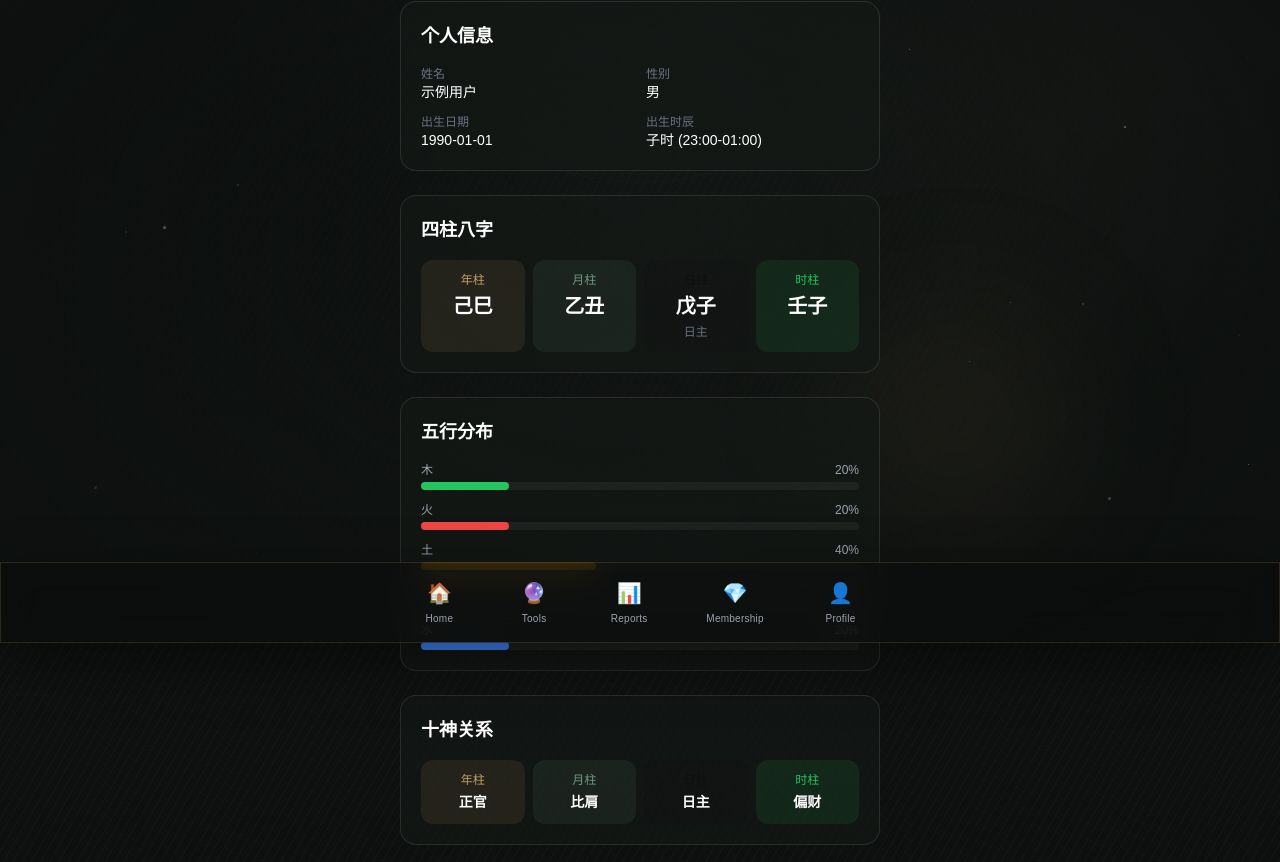
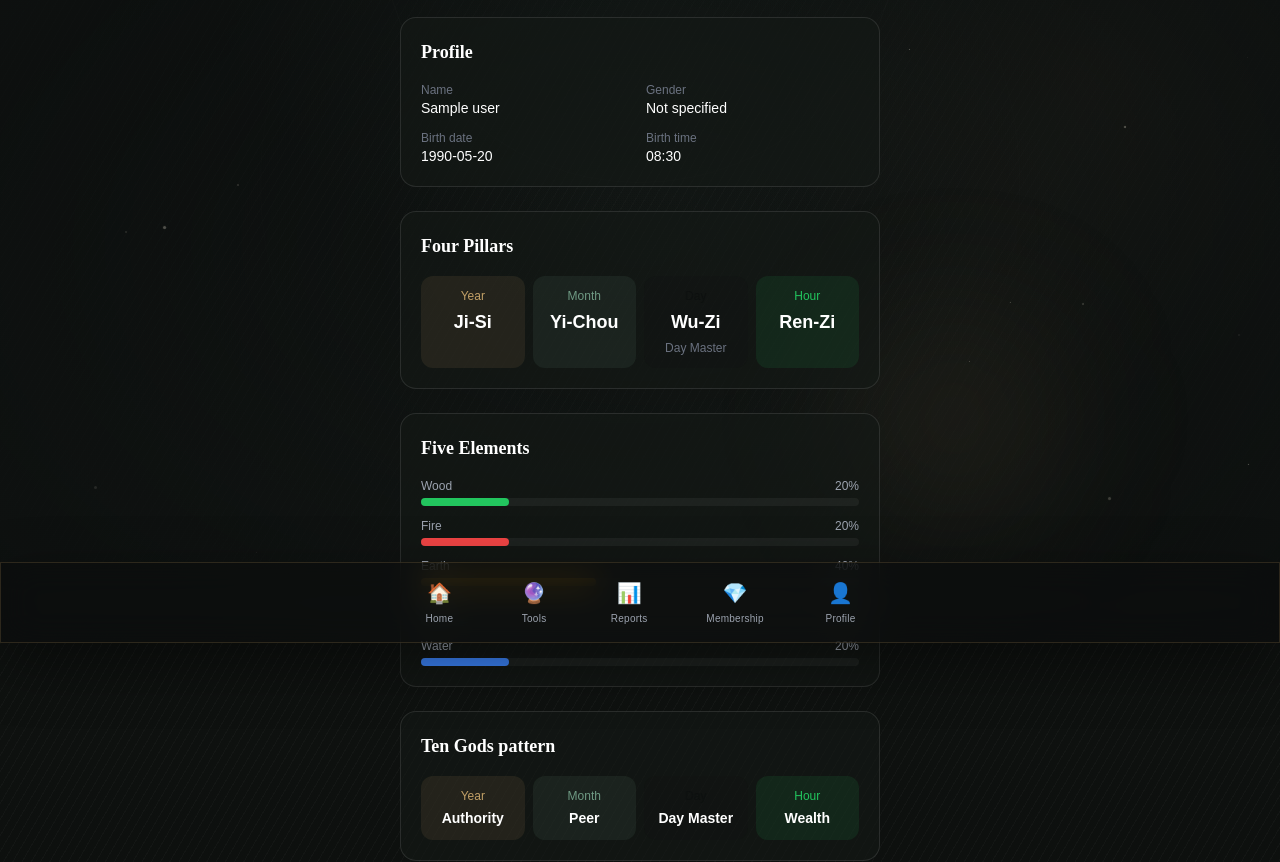
Before and after one commit to jinweijun999-lang/yishun, a Next.js app: page /tools/sample in a window 1280 px wide. Shown: the part 157-1019 px from the top of the page. Built offline with nearby package versions, Linux system fonts and the light colour scheme; no server answers.

Commit message:
fix: resolve UX P0 validation and sample localization

```diff
--- a/app/reading/start/page.tsx
+++ b/app/reading/start/page.tsx
@@ -214,7 +214,7 @@ export default function ReadingStartPage() {
                         type="text"
                         inputMode="numeric"
                         autoComplete="bday"
-                        pattern="\\d{4}-\\d{2}-\\d{2}"
+                        pattern="\d{4}-\d{2}-\d{2}"
                         placeholder="YYYY-MM-DD"
                         aria-describedby="birth-date-format"
                         value={birthDate}
@@ -229,7 +229,7 @@ export default function ReadingStartPage() {
                         disabled={!birthTimeKnown}
                         type="text"
                         inputMode="numeric"
-                        pattern="([01]\\d|2[0-3]):[0-5]\\d"
+                        pattern="([01]\d|2[0-3]):[0-5]\d"
                         placeholder="HH:MM"
                         aria-describedby="birth-time-format"
                         value={birthTime}
--- a/app/tools/sample/page.tsx
+++ b/app/tools/sample/page.tsx
@@ -1,219 +1,163 @@
 "use client";
 
-import { useEffect, useState } from "react";
 import { useRouter } from "next/navigation";
 import Background from "../../components/Background";
 import Navigation from "../../components/Navigation";
 import LanguageSwitcher from "../../components/LanguageSwitcher";
 
+const sampleData = {
+  name: "Sample user",
+  birthDate: "1990-05-20",
+  birthTime: "08:30",
+  gender: "Not specified",
+  pillars: {
+    year: "Ji-Si",
+    month: "Yi-Chou",
+    day: "Wu-Zi",
+    hour: "Ren-Zi",
+  },
+  elements: [
+    { label: "Wood", value: 20, color: "bg-green-500" },
+    { label: "Fire", value: 20, color: "bg-red-500" },
+    { label: "Earth", value: 40, color: "bg-yellow-600" },
+    { label: "Metal", value: 0, color: "bg-gray-400" },
+    { label: "Water", value: 20, color: "bg-blue-500" },
+  ],
+  tenGods: {
+    year: "Authority",
+    month: "Peer",
+    day: "Day Master",
+    hour: "Wealth",
+  },
+};
+
+const pillarLabels = ["Year", "Month", "Day", "Hour"] as const;
+
 export default function SamplePage() {
   const router = useRouter();
-  const handleBack = () => { router.back(); };
-
-  // Sample data for demonstration
-  const sampleData = {
-    name: "示例用户",
-    birthDate: "1990-01-01",
-    birthTime: "子时 (23:00-01:00)",
-    gender: "男",
-    bazi: {
-      year: "己巳",
-      month: "乙丑",
-      day: "戊子",
-      hour: "壬子",
-    },
-    wuxing: {
-      year: "土火",
-      month: "木土",
-      day: "土水",
-      hour: "水水",
-    },
-    tenGods: {
-      year: "正官",
-      month: "比肩",
-      day: "日主",
-      hour: "偏财",
-    },
-  };
 
   return (
     <>
       <Background />
       <main className="relative z-10 min-h-screen pb-24">
-        {/* Header */}
         <header className="sticky top-0 z-40 glass border-b border-white/10 px-4 py-3">
           <div className="max-w-lg mx-auto flex items-center justify-between">
             <div className="flex items-center gap-2">
               <button
-                onClick={handleBack}
+                onClick={() => router.back()}
                 className="text-gray-400 hover:text-white transition-colors p-1"
-                aria-label="返回"
+                aria-label="Go back"
               >
                 ←
               </button>
-              <span className="text-xl" role="img" aria-label="示例">🔮</span>
-              <h1 className="text-lg font-heading font-bold text-white">
-                示例命盘
-              </h1>
+              <span className="text-xl" role="img" aria-label="Sample chart">🔮</span>
+              <h1 className="text-lg font-heading font-bold text-white">Sample reading</h1>
             </div>
             <LanguageSwitcher />
           </div>
         </header>
 
-        {/* Main Content */}
         <div className="max-w-lg mx-auto px-4 py-6 space-y-6">
-          {/* Notice */}
           <div className="rounded-2xl bg-accent/10 border border-accent/20 p-4">
             <p className="text-xs text-accent text-center">
-              📌 这是示例数据，仅供演示功能。输入你的真实出生信息即可查看专属命盘。
+              This is demo data for preview only. Add your real birth details to generate a personal daily signal.
             </p>
           </div>
 
-          {/* User Info */}
-          <div className="rounded-2xl bg-surface/60 border border-white/10 p-5">
-            <h2 className="text-lg font-heading font-bold text-white mb-4">
-              个人信息
+          <section className="rounded-2xl bg-surface/60 border border-white/10 p-5" aria-labelledby="sample-profile-heading">
+            <h2 id="sample-profile-heading" className="text-lg font-heading font-bold text-white mb-4">
+              Profile
             </h2>
             <div className="grid grid-cols-2 gap-3 text-sm">
               <div>
-                <p className="text-xs text-gray-500">姓名</p>
+                <p className="text-xs text-gray-500">Name</p>
                 <p className="text-white">{sampleData.name}</p>
               </div>
               <div>
-                <p className="text-xs text-gray-500">性别</p>
+                <p className="text-xs text-gray-500">Gender</p>
                 <p className="text-white">{sampleData.gender}</p>
               </div>
               <div>
-                <p className="text-xs text-gray-500">出生日期</p>
+                <p className="text-xs text-gray-500">Birth date</p>
                 <p className="text-white">{sampleData.birthDate}</p>
               </div>
               <div>
-                <p className="text-xs text-gray-500">出生时辰</p>
+                <p className="text-xs text-gray-500">Birth time</p>
                 <p className="text-white">{sampleData.birthTime}</p>
               </div>
             </div>
-          </div>
+          </section>
 
-          {/* Eight Characters */}
-          <div className="rounded-2xl bg-surface/60 border border-white/10 p-5">
-            <h2 className="text-lg font-heading font-bold text-white mb-4">
-              四柱八字
+          <section className="rounded-2xl bg-surface/60 border border-white/10 p-5" aria-labelledby="sample-pillars-heading">
+            <h2 id="sample-pillars-heading" className="text-lg font-heading font-bold text-white mb-4">
+              Four Pillars
             </h2>
             <div className="grid grid-cols-4 gap-2">
-              <div className="text-center p-3 rounded-xl bg-accent/10">
-                <p className="text-xs text-accent mb-1">年柱</p>
-                <p className="text-xl font-bold text-white">{sampleData.bazi.year}</p>
-              </div>
-              <div className="text-center p-3 rounded-xl bg-secondary/10">
-                <p className="text-xs text-secondary mb-1">月柱</p>
-                <p className="text-xl font-bold text-white">{sampleData.bazi.month}</p>
-              </div>
-              <div className="text-center p-3 rounded-xl bg-primary/10">
-                <p className="text-xs text-primary mb-1">日柱</p>
-                <p className="text-xl font-bold text-white">{sampleData.bazi.day}</p>
-                <p className="text-xs text-gray-500 mt-1">日主</p>
-              </div>
-              <div className="text-center p-3 rounded-xl bg-green-500/10">
-                <p className="text-xs text-green-500 mb-1">时柱</p>
-                <p className="text-xl font-bold text-white">{sampleData.bazi.hour}</p>
-              </div>
+              {pillarLabels.map((label, index) => {
+                const value = [sampleData.pillars.year, sampleData.pillars.month, sampleData.pillars.day, sampleData.pillars.hour][index];
+                const color = ["bg-accent/10", "bg-secondary/10", "bg-primary/10", "bg-green-500/10"][index];
+                const textColor = ["text-accent", "text-secondary", "text-primary", "text-green-500"][index];
+                return (
+                  <div key={label} className={`text-center p-3 rounded-xl ${color}`}>
+                    <p className={`text-xs mb-1 ${textColor}`}>{label}</p>
+                    <p className="text-lg font-bold text-white">{value}</p>
+                    {label === "Day" && <p className="text-xs text-gray-500 mt-1">Day Master</p>}
+                  </div>
+                );
+              })}
             </div>
-          </div>
+          </section>
 
-          {/* Five Elements */}
-          <div className="rounded-2xl bg-surface/60 border border-white/10 p-5">
-            <h2 className="text-lg font-heading font-bold text-white mb-4">
-              五行分布
+          <section className="rounded-2xl bg-surface/60 border border-white/10 p-5" aria-labelledby="sample-elements-heading">
+            <h2 id="sample-elements-heading" className="text-lg font-heading font-bold text-white mb-4">
+              Five Elements
             </h2>
             <div className="space-y-3">
-              <div>
-                <div className="flex justify-between text-xs mb-1">
-                  <span className="text-gray-400">木</span>
-                  <span className="text-gray-400">20%</span>
+              {sampleData.elements.map((element) => (
+                <div key={element.label}>
+                  <div className="flex justify-between text-xs mb-1">
+                    <span className="text-gray-400">{element.label}</span>
+                    <span className="text-gray-400">{element.value}%</span>
+                  </div>
+                  <div className="h-2 rounded-full bg-white/5">
+                    <div className={`h-2 rounded-full ${element.color}`} style={{ width: `${element.value}%` }} />
+                  </div>
                 </div>
-                <div className="h-2 rounded-full bg-white/5">
-                  <div className="h-2 rounded-full bg-green-500" style={{ width: "20%" }}></div>
-                </div>
-              </div>
-              <div>
-                <div className="flex justify-between text-xs mb-1">
-                  <span className="text-gray-400">火</span>
-                  <span className="text-gray-400">20%</span>
-                </div>
-                <div className="h-2 rounded-full bg-white/5">
-                  <div className="h-2 rounded-full bg-red-500" style={{ width: "20%" }}></div>
-                </div>
-              </div>
-              <div>
-                <div className="flex justify-between text-xs mb-1">
-                  <span className="text-gray-400">土</span>
-                  <span className="text-gray-400">40%</span>
-                </div>
-                <div className="h-2 rounded-full bg-white/5">
-                  <div className="h-2 rounded-full bg-yellow-600" style={{ width: "40%" }}></div>
-                </div>
-              </div>
-              <div>
-                <div className="flex justify-between text-xs mb-1">
-                  <span className="text-gray-400">金</span>
-                  <span className="text-gray-400">0%</span>
-                </div>
-                <div className="h-2 rounded-full bg-white/5">
-                  <div className="h-2 rounded-full bg-gray-400" style={{ width: "0%" }}></div>
-                </div>
-              </div>
-              <div>
-                <div className="flex justify-between text-xs mb-1">
-                  <span className="text-gray-400">水</span>
-                  <span className="text-gray-400">20%</span>
-                </div>
-                <div className="h-2 rounded-full bg-white/5">
-                  <div className="h-2 rounded-full bg-blue-500" style={{ width: "20%" }}></div>
-                </div>
-              </div>
+              ))}
             </div>
-          </div>
+          </section>
 
-          {/* Ten Gods */}
-          <div className="rounded-2xl bg-surface/60 border border-white/10 p-5">
-            <h2 className="text-lg font-heading font-bold text-white mb-4">
-              十神关系
+          <section className="rounded-2xl bg-surface/60 border border-white/10 p-5" aria-labelledby="sample-ten-gods-heading">
+            <h2 id="sample-ten-gods-heading" className="text-lg font-heading font-bold text-white mb-4">
+              Ten Gods pattern
             </h2>
             <div className="grid grid-cols-4 gap-2">
-              <div className="text-center p-3 rounded-xl bg-accent/10">
-                <p className="text-xs text-accent mb-1">年柱</p>
-                <p className="text-sm font-bold text-white">{sampleData.tenGods.year}</p>
-              </div>
-              <div className="text-center p-3 rounded-xl bg-secondary/10">
-                <p className="text-xs text-secondary mb-1">月柱</p>
-                <p className="text-sm font-bold text-white">{sampleData.tenGods.month}</p>
-              </div>
-              <div className="text-center p-3 rounded-xl bg-primary/10">
-                <p className="text-xs text-primary mb-1">日柱</p>
-                <p className="text-sm font-bold text-white">{sampleData.tenGods.day}</p>
-              </div>
-              <div className="text-center p-3 rounded-xl bg-green-500/10">
-                <p className="text-xs text-green-500 mb-1">时柱</p>
-                <p className="text-sm font-bold text-white">{sampleData.tenGods.hour}</p>
-              </div>
+              {pillarLabels.map((label, index) => {
+                const value = [sampleData.tenGods.year, sampleData.tenGods.month, sampleData.tenGods.day, sampleData.tenGods.hour][index];
+                const color = ["bg-accent/10", "bg-secondary/10", "bg-primary/10", "bg-green-500/10"][index];
+                const textColor = ["text-accent", "text-secondary", "text-primary", "text-green-500"][index];
+                return (
+                  <div key={label} className={`text-center p-3 rounded-xl ${color}`}>
+                    <p className={`text-xs mb-1 ${textColor}`}>{label}</p>
+                    <p className="text-sm font-bold text-white">{value}</p>
+                  </div>
+                );
+              })}
             </div>
-          </div>
+          </section>
 
-          {/* Call to Action */}
-          <div className="rounded-2xl bg-gradient-to-br from-secondary/10 to-accent/5 border border-secondary/20 p-5">
-            <h3 className="text-lg font-heading font-bold text-white mb-2">
-              查看你的专属命盘
-            </h3>
+          <section className="rounded-2xl bg-gradient-to-br from-secondary/10 to-accent/5 border border-secondary/20 p-5">
+            <h3 className="text-lg font-heading font-bold text-white mb-2">Create your personal reading</h3>
             <p className="text-xs text-gray-400 mb-4">
-              输入你的出生信息，获取完整的八字命盘分析
+              Enter your birth details to unlock a complete chart and daily timing guidance.
             </p>
             <a
-              href="/tools"
+              href="/reading/start"
               className="block w-full px-4 py-3 rounded-xl bg-secondary/80 text-white font-semibold text-sm text-center hover:bg-secondary transition-colors"
             >
-              开始排盘 →
+              Start my free daily signal →
             </a>
-          </div>
+          </section>
         </div>
 
         <Navigation />
```
